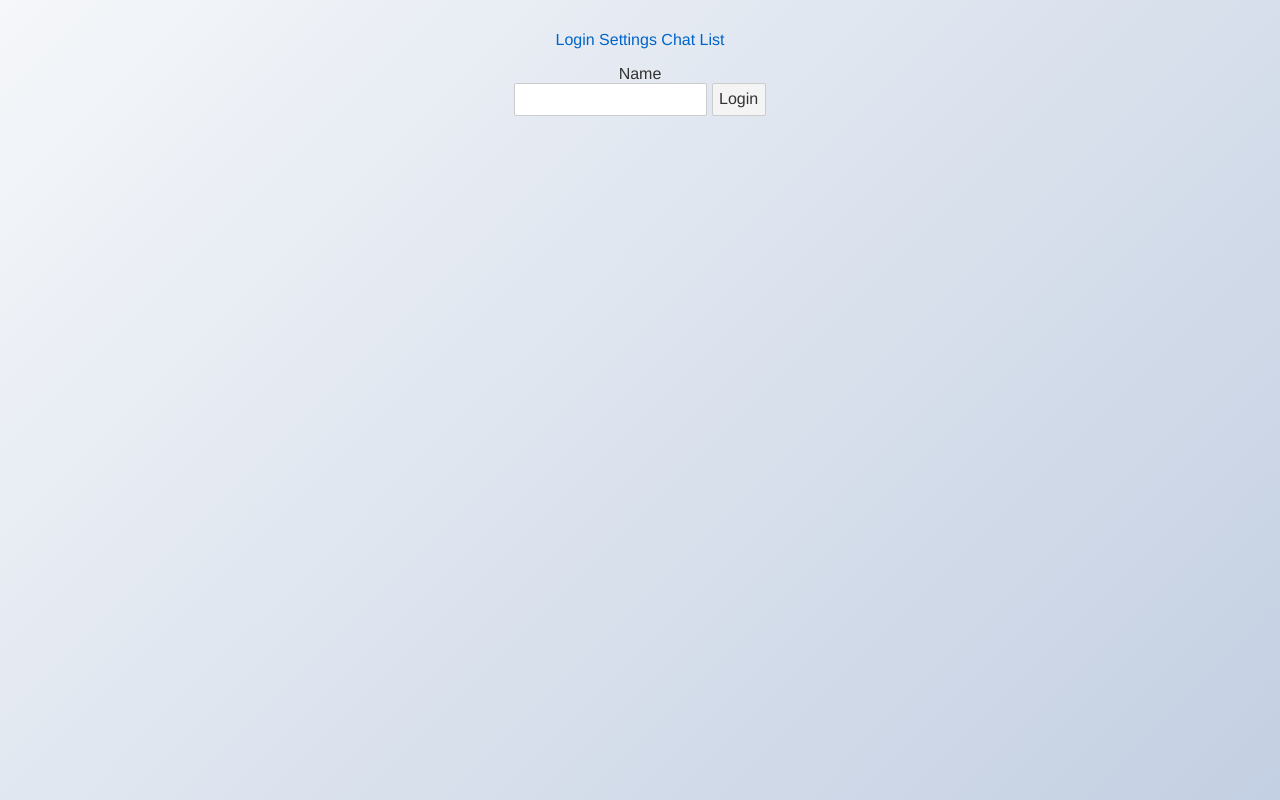
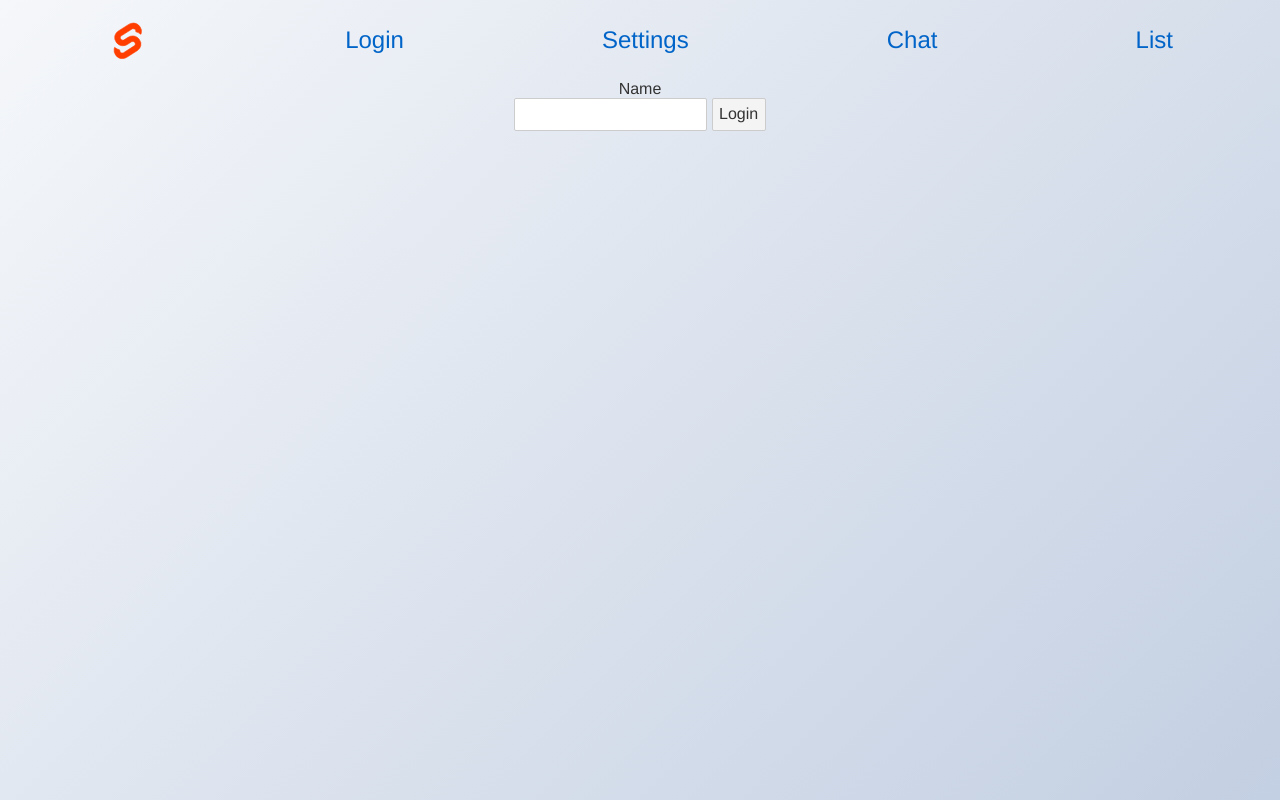
Before and after one commit to shershen08/svelte-pwa-chat, a Svelte app: page / in a window 1280 px wide. Built offline with nearby package versions, Linux system fonts and the light colour scheme.

Commit message:
styleing links, remove user icon

```diff
--- a/public/index.html
+++ b/public/index.html
@@ -44,6 +44,12 @@ body {
   font-family: Helvetica, sans-serif;
   flex-direction: column;
 }
+
+
+nav a {
+      font-size: 1.5em;
+      padding-top: 10px;
+    }
 
 .msger {
   display: flex;
--- a/src/components/Header.svelte
+++ b/src/components/Header.svelte
@@ -1,5 +1,5 @@
 <header class="msger-header">
-    <div class="msger-header-title">
+    <!-- <div class="msger-header-title">
   <svg xmlns="http://www.w3.org/2000/svg" viewBox="0 0 103 124">
 			<path
 				style="stroke:#ff3e00;  fill: #ff3e00; stroke-width: 1.5"
@@ -8,6 +8,6 @@
 	</svg> SvelteChat
     </div>
     <div class="msger-header-options">
-    <span><svg class="svg-inline--fa fa-cog fa-w-16" aria-hidden="true" data-prefix="fas" data-icon="cog" role="img" xmlns="http://www.w3.org/2000/svg" viewBox="0 0 512 512" data-fa-i2svg=""><path fill="currentColor" d="M444.788 291.1l42.616 24.599c4.867 2.809 7.126 8.618 5.459 13.985-11.07 35.642-29.97 67.842-54.689 94.586a12.016 12.016 0 0 1-14.832 2.254l-42.584-24.595a191.577 191.577 0 0 1-60.759 35.13v49.182a12.01 12.01 0 0 1-9.377 11.718c-34.956 7.85-72.499 8.256-109.219.007-5.49-1.233-9.403-6.096-9.403-11.723v-49.184a191.555 191.555 0 0 1-60.759-35.13l-42.584 24.595a12.016 12.016 0 0 1-14.832-2.254c-24.718-26.744-43.619-58.944-54.689-94.586-1.667-5.366.592-11.175 5.459-13.985L67.212 291.1a193.48 193.48 0 0 1 0-70.199l-42.616-24.599c-4.867-2.809-7.126-8.618-5.459-13.985 11.07-35.642 29.97-67.842 54.689-94.586a12.016 12.016 0 0 1 14.832-2.254l42.584 24.595a191.577 191.577 0 0 1 60.759-35.13V25.759a12.01 12.01 0 0 1 9.377-11.718c34.956-7.85 72.499-8.256 109.219-.007 5.49 1.233 9.403 6.096 9.403 11.723v49.184a191.555 191.555 0 0 1 60.759 35.13l42.584-24.595a12.016 12.016 0 0 1 14.832 2.254c24.718 26.744 43.619 58.944 54.689 94.586 1.667 5.366-.592 11.175-5.459 13.985L444.788 220.9a193.485 193.485 0 0 1 0 70.2zM336 256c0-44.112-35.888-80-80-80s-80 35.888-80 80 35.888 80 80 80 80-35.888 80-80z"></path></svg><!-- <i class="fas fa-cog"></i> --></span>
-    </div>
+    <span><svg class="svg-inline--fa fa-cog fa-w-16" aria-hidden="true" data-prefix="fas" data-icon="cog" role="img" xmlns="http://www.w3.org/2000/svg" viewBox="0 0 512 512" data-fa-i2svg=""><path fill="currentColor" d="M444.788 291.1l42.616 24.599c4.867 2.809 7.126 8.618 5.459 13.985-11.07 35.642-29.97 67.842-54.689 94.586a12.016 12.016 0 0 1-14.832 2.254l-42.584-24.595a191.577 191.577 0 0 1-60.759 35.13v49.182a12.01 12.01 0 0 1-9.377 11.718c-34.956 7.85-72.499 8.256-109.219.007-5.49-1.233-9.403-6.096-9.403-11.723v-49.184a191.555 191.555 0 0 1-60.759-35.13l-42.584 24.595a12.016 12.016 0 0 1-14.832-2.254c-24.718-26.744-43.619-58.944-54.689-94.586-1.667-5.366.592-11.175 5.459-13.985L67.212 291.1a193.48 193.48 0 0 1 0-70.199l-42.616-24.599c-4.867-2.809-7.126-8.618-5.459-13.985 11.07-35.642 29.97-67.842 54.689-94.586a12.016 12.016 0 0 1 14.832-2.254l42.584 24.595a191.577 191.577 0 0 1 60.759-35.13V25.759a12.01 12.01 0 0 1 9.377-11.718c34.956-7.85 72.499-8.256 109.219-.007 5.49 1.233 9.403 6.096 9.403 11.723v49.184a191.555 191.555 0 0 1 60.759 35.13l42.584-24.595a12.016 12.016 0 0 1 14.832 2.254c24.718 26.744 43.619 58.944 54.689 94.586 1.667 5.366-.592 11.175-5.459 13.985L444.788 220.9a193.485 193.485 0 0 1 0 70.2zM336 256c0-44.112-35.888-80-80-80s-80 35.888-80 80 35.888 80 80 80 80-35.888 80-80z"></path></svg></span>
+    </div> -->
 </header>
--- a/src/components/Intro.svelte
+++ b/src/components/Intro.svelte
@@ -1,6 +1,6 @@
 <script>
 
-const getLocation = () => {
+  const getLocation = () => {
 
     //https://developer.mozilla.org/en-US/docs/Web/API/Geolocation_API
 
--- a/src/components/Links.svelte
+++ b/src/components/Links.svelte
@@ -3,6 +3,12 @@
 </script>
 
   <nav>
+  <svg xmlns="http://www.w3.org/2000/svg" viewBox="0 0 103 124">
+			<path
+				style="stroke:#ff3e00;  fill: #ff3e00; stroke-width: 1.5"
+				d="M45.41,108.86A21.81,21.81,0,0,1,22,100.18,20.2,20.2,0,0,1,18.53,84.9a19,19,0,0,1,.65-2.57l.52-1.58,1.41,1a35.32,35.32,0,0,0,10.75,5.37l1,.31-.1,1a6.2,6.2,0,0,0,1.11,4.08A6.57,6.57,0,0,0,41,95.19a6,6,0,0,0,1.68-.74L70.11,76.94a5.76,5.76,0,0,0,2.59-3.83,6.09,6.09,0,0,0-1-4.6,6.58,6.58,0,0,0-7.06-2.62,6.21,6.21,0,0,0-1.69.74L52.43,73.31a19.88,19.88,0,0,1-5.58,2.45,21.82,21.82,0,0,1-23.43-8.68A20.2,20.2,0,0,1,20,51.8a19,19,0,0,1,8.56-12.7L56,21.59a19.88,19.88,0,0,1,5.58-2.45A21.81,21.81,0,0,1,85,27.82,20.2,20.2,0,0,1,88.47,43.1a19,19,0,0,1-.65,2.57l-.52,1.58-1.41-1a35.32,35.32,0,0,0-10.75-5.37l-1-.31.1-1a6.2,6.2,0,0,0-1.11-4.08,6.57,6.57,0,0,0-7.06-2.62,6,6,0,0,0-1.68.74L36.89,51.06a5.71,5.71,0,0,0-2.58,3.83,6,6,0,0,0,1,4.6,6.58,6.58,0,0,0,7.06,2.62,6.21,6.21,0,0,0,1.69-.74l10.48-6.68a19.88,19.88,0,0,1,5.58-2.45,21.82,21.82,0,0,1,23.43,8.68A20.2,20.2,0,0,1,87,76.2a19,19,0,0,1-8.56,12.7L51,106.41a19.88,19.88,0,0,1-5.58,2.45"
+			/>
+	</svg>
     <Link to="">Login</Link>
     <Link to="settings">Settings</Link>
 	  <Link to="chat">Chat</Link>
@@ -11,6 +17,10 @@
 
 <style>
     nav {
-        text-align: center;
+        display: flex;
+        justify-content: space-around;
+    }
+    svg {
+      width: 40px;
     }
 </style>
--- a/src/components/messages/Message.svelte
+++ b/src/components/messages/Message.svelte
@@ -6,7 +6,7 @@
 
 <div class="msg" class:right-msg="{data.side !== 'THEM'}" class:left-msg="{data.side === 'THEM'}">
 
-    <div class="msg-img" style="background-image: url(https://image.flaticon.com/icons/svg/145/145867.svg)"></div>
+    <!-- <div class="msg-img" style="background-image: url(https://image.flaticon.com/icons/svg/145/145867.svg)"></div> -->
     <div class="msg-bubble">
     <div class="msg-info">
 
@@ -23,3 +23,8 @@
     </div>
     </div>
 </div>
+<style>
+    .msg-text {
+        text-align: left;
+    }
+</style>
```
